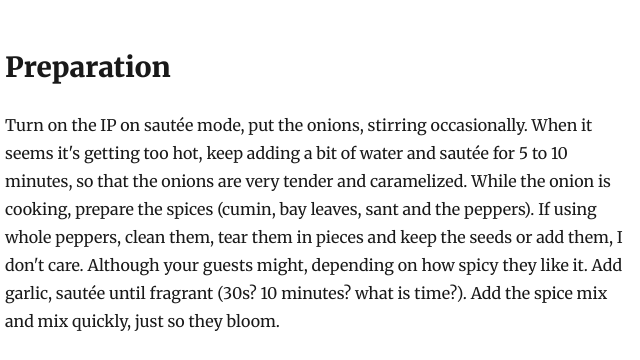
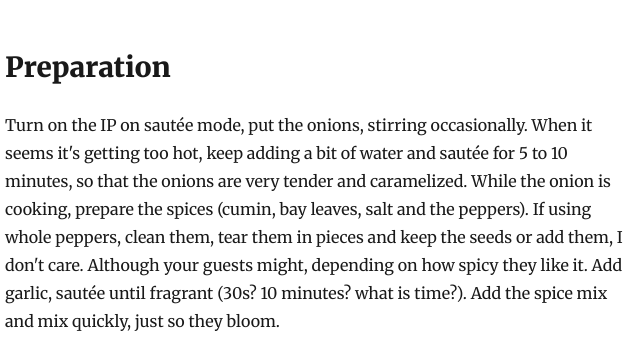
Before and after one commit to vinibaggio/blog, a Gatsby site: page /food/2019-11-16-beans-recipe/ in a window 1280 px wide. Shown: the part 1351-1711 px from the top of the page, 320-960 px from the left. Built offline with nearby package versions, Linux system fonts and the light colour scheme; Gatsby itself is replaced by a stand-in of ours; some packages are replaced by stand-ins of ours.

Commit message:
Sant -> salt

```diff
--- a/content/blog/food/2019-11-16-beans-recipe/index.md
+++ b/content/blog/food/2019-11-16-beans-recipe/index.md
@@ -30,7 +30,7 @@ This recipe is my interpretation of brazilian beans with some added smoke via pe
 
 ## Preparation
 
-Turn on the IP on sautée mode, put the onions, stirring occasionally. When it seems it's getting too hot, keep adding a bit of water and sautée for 5 to 10 minutes, so that the onions are very tender and caramelized. While the onion is cooking, prepare the spices (cumin, bay leaves, sant and the peppers). If using whole peppers, clean them, tear them in pieces and keep the seeds or add them, I don't care. Although your guests might, depending on how spicy they like it. Add garlic, sautée until fragrant (30s? 10 minutes? what is time?). Add the spice mix and mix quickly, just so they bloom.
+Turn on the IP on sautée mode, put the onions, stirring occasionally. When it seems it's getting too hot, keep adding a bit of water and sautée for 5 to 10 minutes, so that the onions are very tender and caramelized. While the onion is cooking, prepare the spices (cumin, bay leaves, salt and the peppers). If using whole peppers, clean them, tear them in pieces and keep the seeds or add them, I don't care. Although your guests might, depending on how spicy they like it. Add garlic, sautée until fragrant (30s? 10 minutes? what is time?). Add the spice mix and mix quickly, just so they bloom.
 
 Add the beans (I often cook 1 or 2 cups of beans), kelp and enough water to cover it as if there's a thumb-size depth. We can fix it if it's too watery, don't worry too much about it. It sucks to have too little water though, so err on the watery side. Add the trimmings or whole veggies if you're splurging.
 
```
